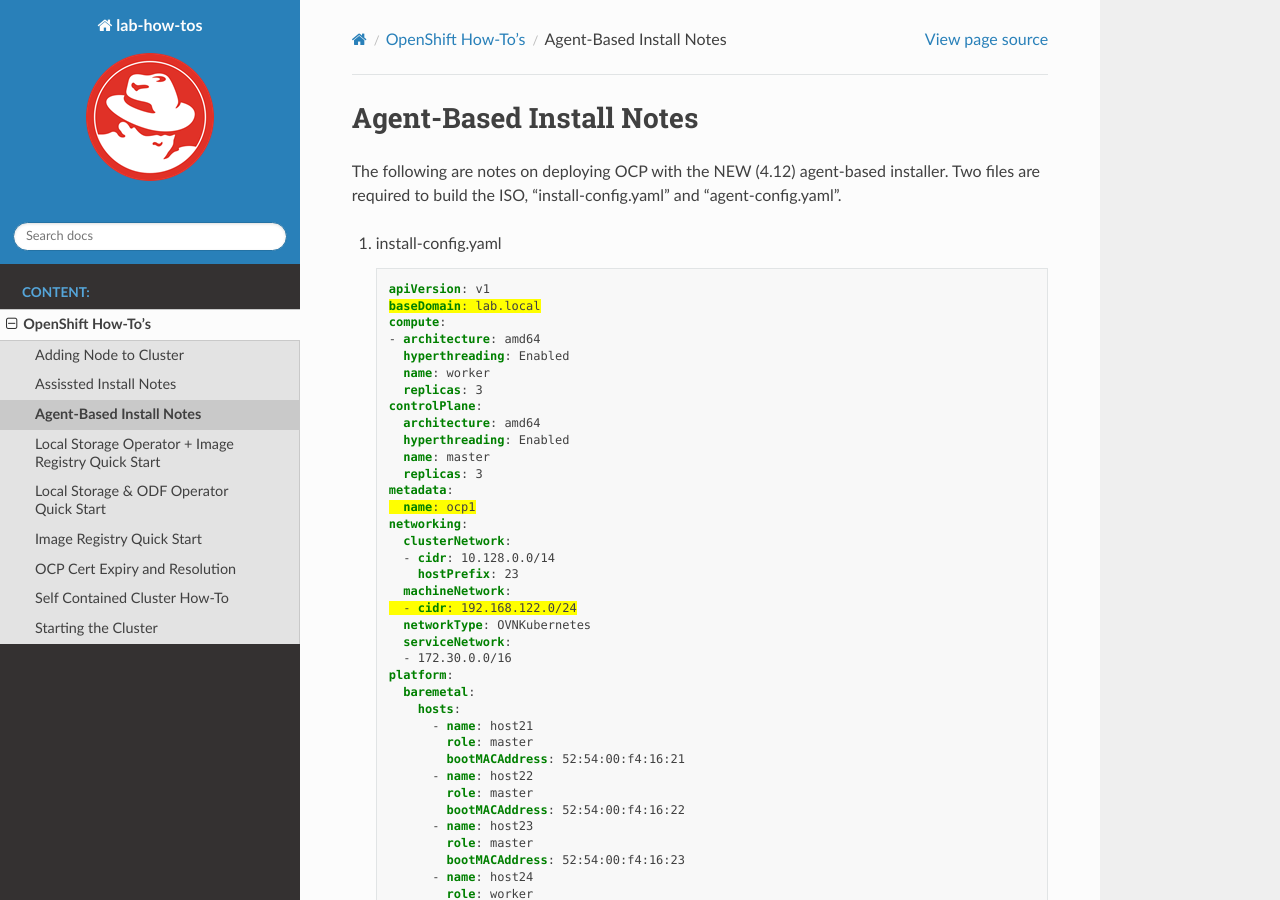
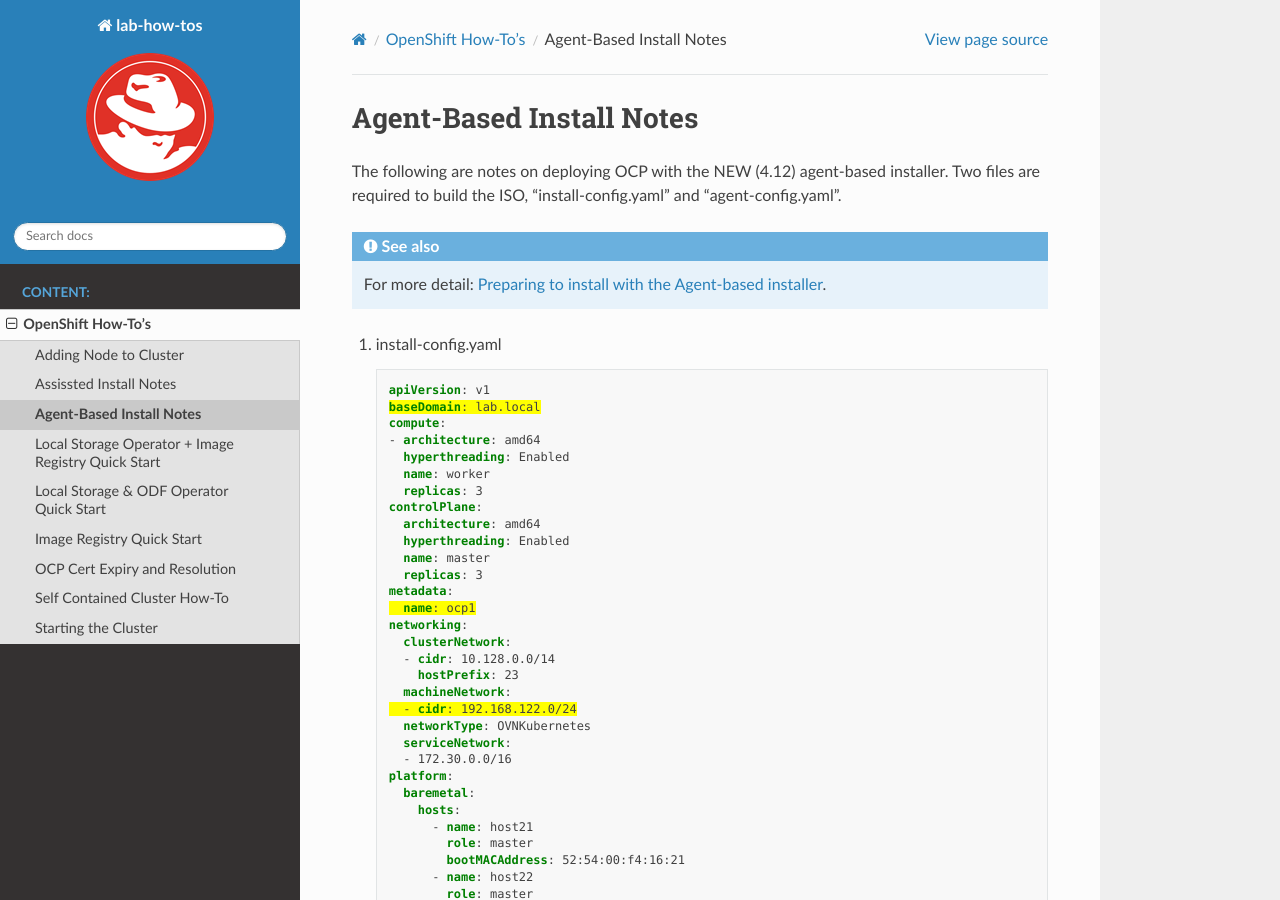
Before and after one commit to vtog/labGuides, a Sphinx documentation site: the page built from source/ocp/agent-based-installer-notes.rst, in a window 1280 px wide and 900 px high. Built offline with Sphinx 7.4.7 and the Read the Docs theme 2.0.0, drawn with Linux system fonts in a browser that asks for light colours; pages that are not in the unit, such as notebooks, are missing from menus.

Commit message:
added link to official agent install doc

```diff
--- a/source/ocp/agent-based-installer-notes.rst
+++ b/source/ocp/agent-based-installer-notes.rst
@@ -4,6 +4,9 @@
 The following are notes on deploying OCP with the NEW (4.12) agent-based
 installer. Two files are required to build the ISO, "install-config.yaml" and
 "agent-config.yaml".
+
+.. seealso:: For more detail: `Preparing to install with the Agent-based installer
+   <https://docs.openshift.com/container-platform/4.12/installing/installing_with_agent_based_installer/preparing-to-install-with-agent-based-installer.html>`_.
 
 #. install-config.yaml
 
```
